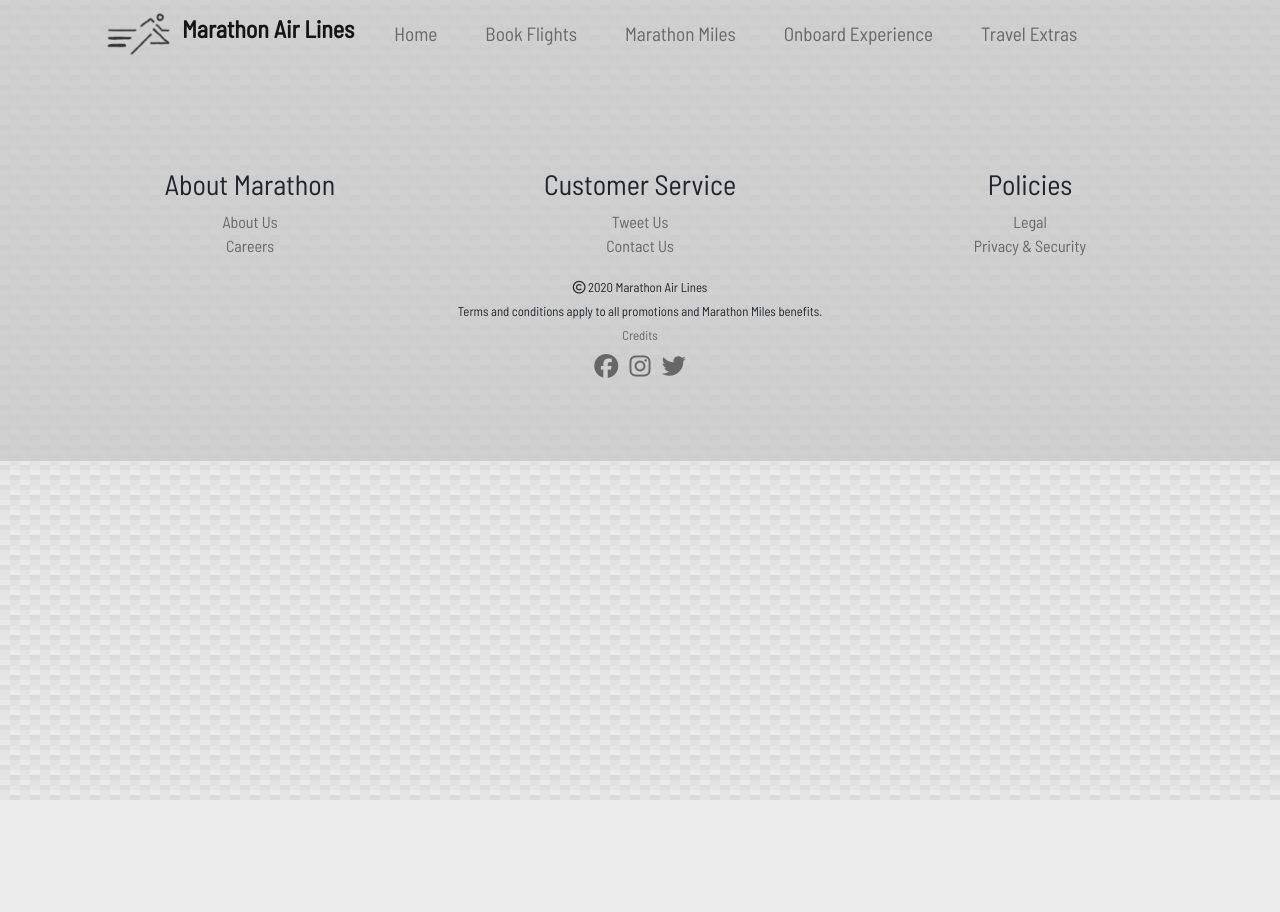
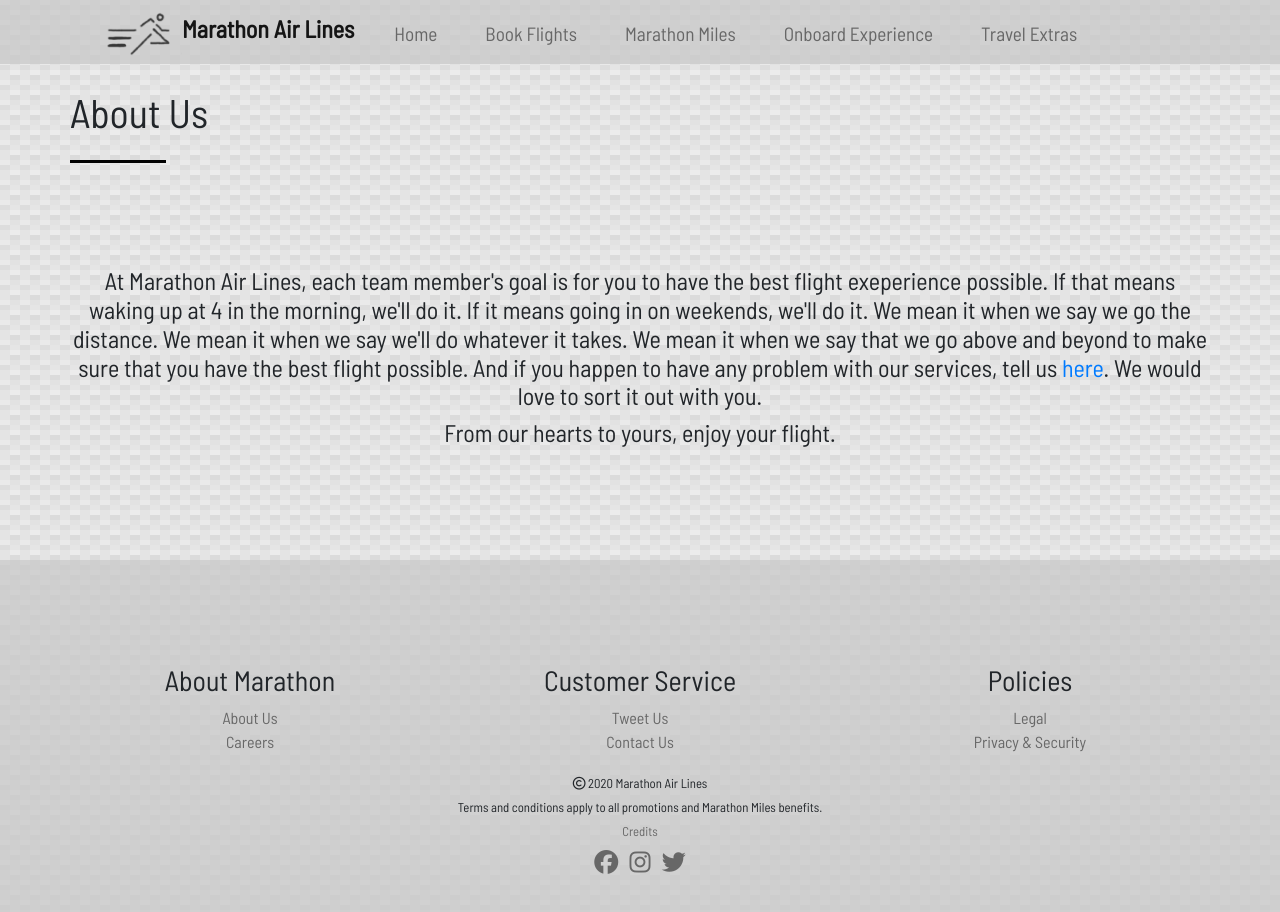
Before and after one commit to marathonairlines/marathon, a plain HTML site: page about.html in a window 1280 px wide. Before the commit the page ends 800 px from the top, so only its background shows below. Drawn offline with nearby package versions, Linux system fonts and the light colour scheme.

Commit message:
Added the about page and made some other minor edits.

```diff
--- a/about.html
+++ b/about.html
@@ -44,6 +44,16 @@
                 </nav>
             </div>
         </div>
+        <!--Content-->
+        <div class="container py-4">
+            <h1 class="title">About Us</h1>
+            <div class="text-center">
+                <div class="filler"></div>
+                <h4>At Marathon Air Lines, each team member's goal is for you to have the best flight exeperience possible. If that means waking up at 4 in the morning, we'll do it. If it means going in on weekends, we'll do it. We mean it when we say we go the distance. We mean it when we say we'll do whatever it takes. We mean it when we say that we go above and beyond to make sure that you have the best flight possible. And if you happen to have any problem with our services, tell us <a href="./contact.html">here</a>. We would love to sort it out with you.</h4>
+                <h4>From our hearts to yours, enjoy your flight.</h4>
+                <div class="filler"></div>
+            </div>
+        </div>
     </body>
     <!--Footer-->
     <footer>
```
Also changed, not shown: experience.html (+1 -1 lines), index.html (+1 -1 lines).
